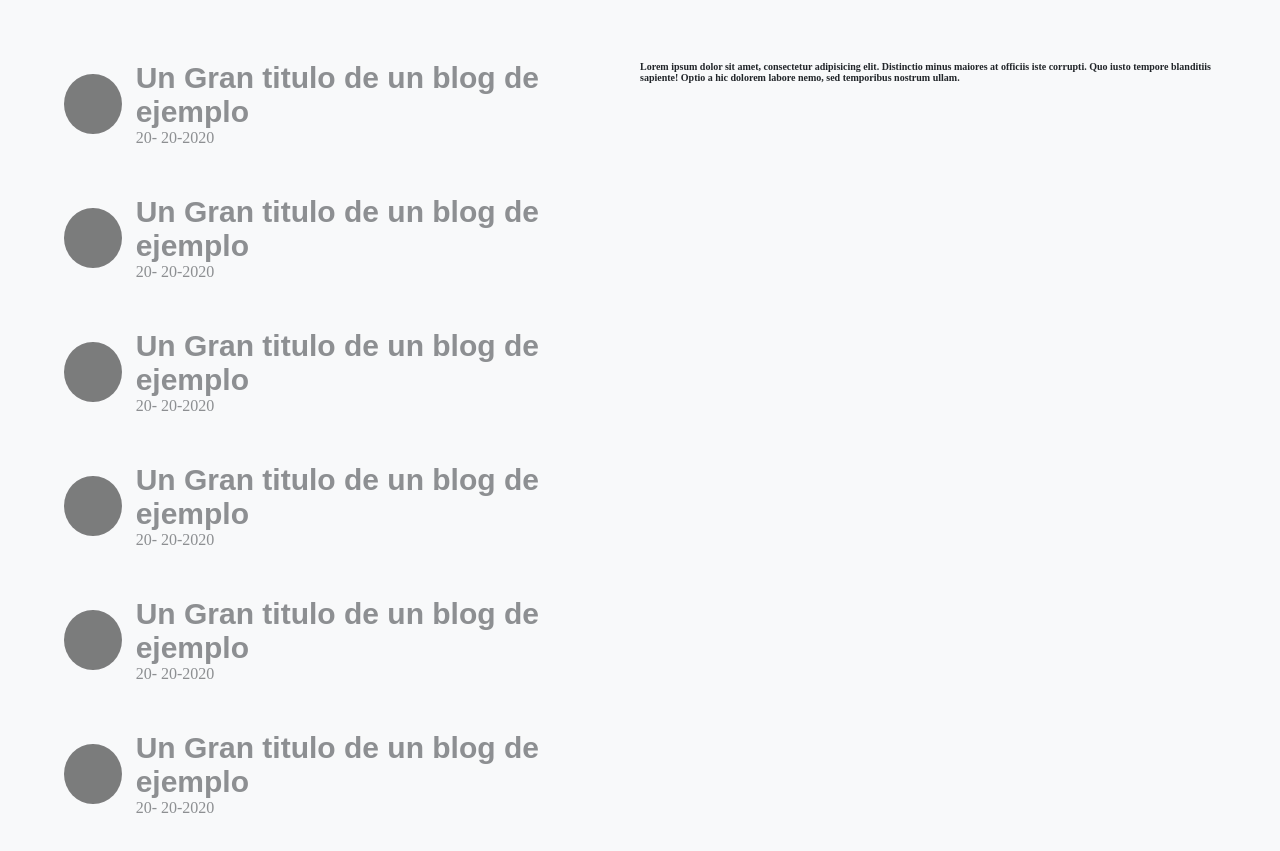
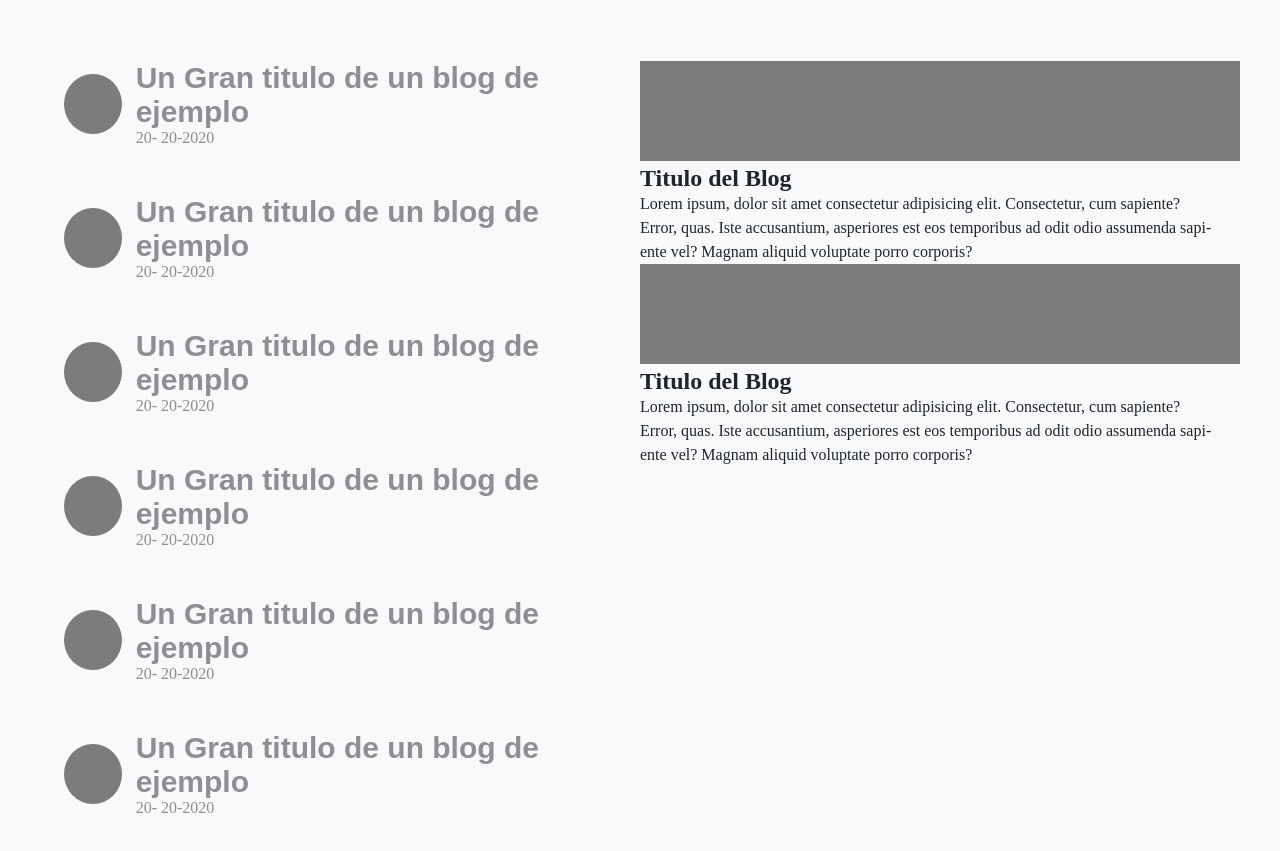
Before and after one commit to Fer07BE/proyecto-blog, a plain HTML site: page index.html in a window 1280 px wide. Shown: the part 65-916 px from the top of the page. Drawn offline with nearby package versions, Linux system fonts and the light colour scheme.

Commit message:
Creación de aside

```diff
--- a/index.html
+++ b/index.html
@@ -1,5 +1,6 @@
 <!DOCTYPE html>
 <html lang="en">
+
 <head>
   <meta charset="UTF-8" />
   <meta name="viewport" content="width=device-width, initial-scale=1.0" />
@@ -18,13 +19,7 @@
         </div>
 
         <form class="form__nav">
-            <input
-              type="search"
-              id="search"
-              autocomplete="off"
-              class="search__nav"
-              placeholder="Search..."
-            />
+          <input type="search" id="search" autocomplete="off" class="search__nav" placeholder="Search..." />
 
           <label for="search" class="nav__label">
             <ion-icon name="search-outline" class="nav__icon"></ion-icon>
@@ -34,21 +29,13 @@
         <section class="loging__section">
           <!-- Loging notification -->
           <div class="notification__loging">
-              <ion-icon
-                name="notifications-outline"
-                class="notification__icon"
-              ></ion-icon>
+            <ion-icon name="notifications-outline" class="notification__icon"></ion-icon>
           </div>
 
           <!-- Loging user -->
           <div class="loging__user">
             <div class="loging__sect-user">
-                <img
-                  src="Img/log-img.jpg"
-                  alt="person loging"
-                  loading="lazy"
-                  class="loging__img"
-                />
+              <img src="Img/log-img.jpg" alt="person loging" loading="lazy" class="loging__img" />
             </div>
             <p class="loging__name">Daryl</p>
           </div>
@@ -140,26 +127,45 @@
           </article>
 
           <!-- Section aside -->
+
             <aside class="section__aside">
-              <h1>
-                Lorem ipsum dolor sit amet, consectetur adipisicing elit.
-                Distinctio minus maiores at officiis iste corrupti. Quo iusto
-                tempore blanditiis sapiente! Optio a hic dolorem labore nemo,
-                sed temporibus nostrum ullam.
-              </h1>
+              <!-- 1st -->
+              <bloquote class="card__bloquote1">
+                <div class="aside__img"></div>
+
+                <div class="card__text">
+                  <h2 class="card__title">
+                    Titulo del Blog
+                  </h2>
+                  <p>Lorem ipsum, dolor sit amet consectetur adipisicing elit. Consectetur, cum sapiente? Error, quas.
+                    Iste accusantium, asperiores est eos temporibus ad odit odio assumenda sapiente vel? Magnam aliquid
+                    voluptate porro corporis?
+                  </p>
+                </div>
+              </bloquote>
+               <!-- 2st -->
+               <bloquote class="card__bloquote1">
+                <div class="aside__img"></div>
+
+                <div class="card__text">
+                  <h2 class="card__title">
+                    Titulo del Blog
+                  </h2>
+                  <p>Lorem ipsum, dolor sit amet consectetur adipisicing elit. Consectetur, cum sapiente? Error, quas.
+                    Iste accusantium, asperiores est eos temporibus ad odit odio assumenda sapiente vel? Magnam aliquid
+                    voluptate porro corporis?
+                  </p>
+                </div>
+              </bloquote>
+
             </aside>
         </section>
       </div>
     </section>
   </main>
   <!-- Icons Js -->
-    <script
-      type="module"
-      src="https://unpkg.com/ionicons@7.1.0/dist/ionicons/ionicons.esm.js"
-    ></script>
-    <script
-      nomodule
-      src="https://unpkg.com/ionicons@7.1.0/dist/ionicons/ionicons.js"
-    ></script>
+  <script type="module" src="https://unpkg.com/ionicons@7.1.0/dist/ionicons/ionicons.esm.js"></script>
+  <script nomodule src="https://unpkg.com/ionicons@7.1.0/dist/ionicons/ionicons.js"></script>
 </body>
+
 </html>
--- a/styles.css
+++ b/styles.css
@@ -384,6 +384,17 @@ p {
   -ms-transition: var(--trans);
   -o-transition: var(--trans);
 }
+.card__bloquote1 {
+  font-size: var(--font-p);
+  align-items: center;
+  gap: 1.4rem;
+  transition: var(--trans);
+  -webkit-transition: var(--trans);
+  -moz-transition: var(--trans);
+  -ms-transition: var(--trans);
+  -o-transition: var(--trans);
+
+}
 
 .card__bloquote:not(:last-of-type) {
   margin-bottom: 4.8rem;
@@ -408,6 +419,13 @@ p {
   -moz-transition: var(--trans);
   -ms-transition: var(--trans);
   -o-transition: var(--trans);
+}
+.aside__img {
+  display: inline-block;
+  width: 60rem;
+  height: 10rem;
+  background: rgba(0, 0, 0, 0.5);
+
 }
 
 .card__bloquote:hover .card__img {
```
Lines whose indentation alone changed are shown as unchanged.
